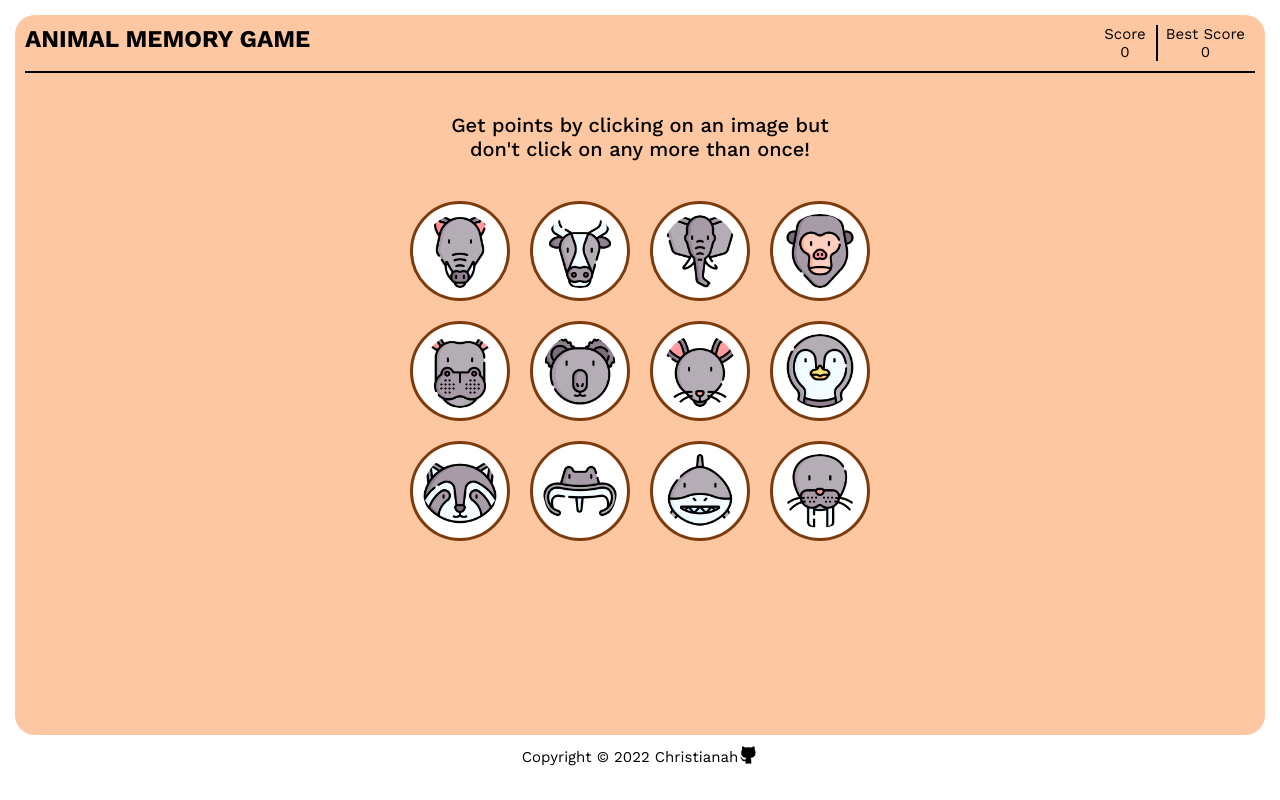
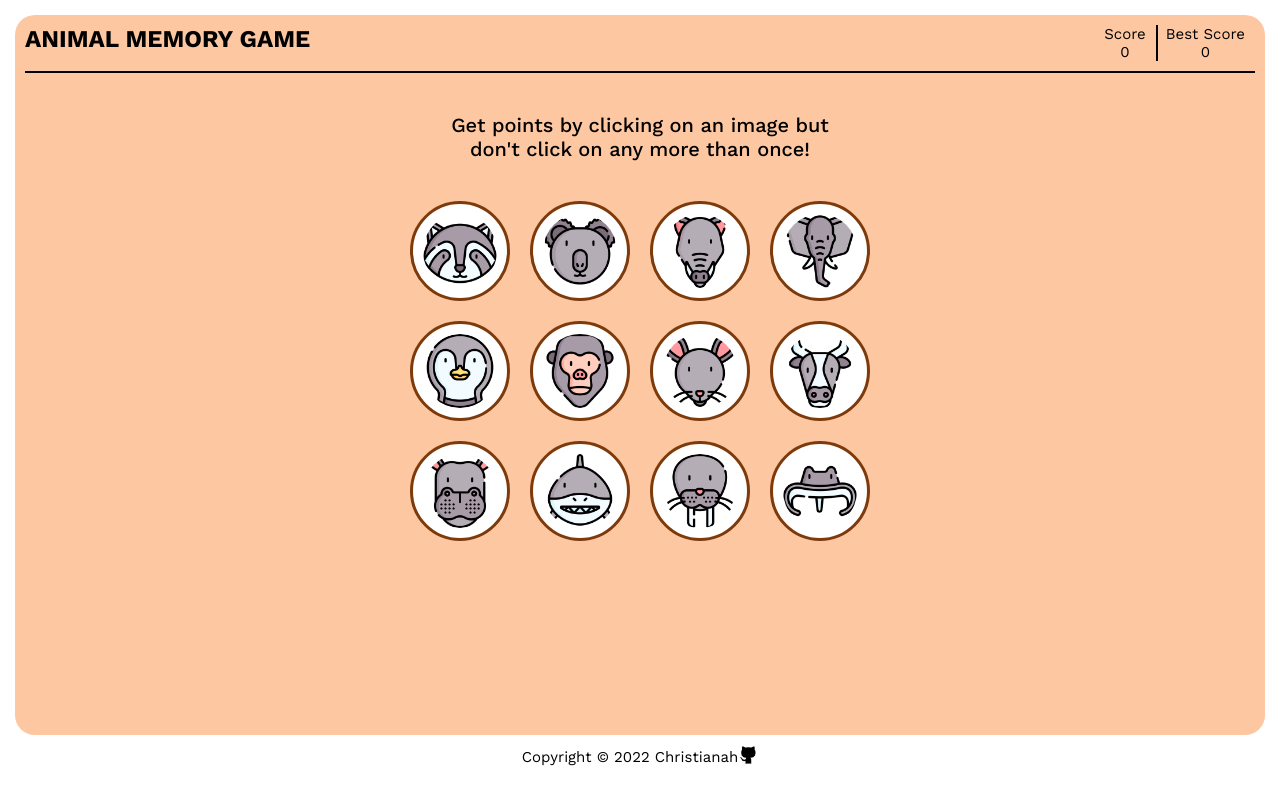
Before and after one commit to Chris1-web/memory-card, a React (Create React App) app: page / in a window 1280 px wide. Built offline with nearby package versions, Linux system fonts and the light colour scheme.

Commit message:
create randomizer function

```diff
--- a/src/App.css
+++ b/src/App.css
@@ -81,6 +81,11 @@ body {
   cursor: pointer;
 }
 
+.cards img:hover {
+  border: 0.4rem solid #7d3a0b;
+  box-shadow: 2px 2px 2px 2px #7d3a0b;
+}
+
 footer {
   display: flex;
   justify-content: center;
--- a/src/App.js
+++ b/src/App.js
@@ -15,6 +15,8 @@ import ray from "./images/ray.png";
 import shark from "./images/shark.png";
 import walrus from "./images/walrus.png";
 import { useState } from "react";
+import { useEffect } from "react";
+import Randomizer from "./components/Randomizer";
 
 function App() {
   const [originalImages, setOriginalImages] = useState([
@@ -32,6 +34,22 @@ function App() {
     walrus,
   ]);
   const [score, setScore] = useState(0);
+
+  // on component mount, shuffle originalImages Array
+  useEffect(() => {
+    const randomizedImages = Randomizer(originalImages);
+    setOriginalImages([...randomizedImages]);
+  }, []);
+
+  // considering changing the dependency to original images
+  useEffect(() => {
+    document.querySelector(".cards").addEventListener("click", (e) => {
+      setScore(score + 1);
+      const randomizedImages = Randomizer(originalImages);
+      setOriginalImages([...randomizedImages]);
+    });
+  }, [score]);
+
   return (
     <div className="container">
       <Navigation score={score} />
--- a/src/components/Card.js
+++ b/src/components/Card.js
@@ -1,5 +1,11 @@
 function Card(props) {
-  return <img src={props.src} alt={props.alt} />;
+  return (
+    <img
+      src={props.src}
+      alt={props.alt}
+      data-index-number={props.dataindexnumber}
+    />
+  );
 }
 
 export default Card;
--- a/src/components/Cards.js
+++ b/src/components/Cards.js
@@ -4,7 +4,7 @@ function Cards(props) {
   return (
     <div className="cards">
       {props.originalImages.map((image, i) => {
-        return <Card src={image} alt="animal" key={i} />;
+        return <Card src={image} alt="animal" key={i} dataindexnumber={i} />;
       })}
     </div>
   );
--- /dev/null
+++ b/src/components/Randomizer.js
@@ -0,0 +1,11 @@
+function Randomizer(originalImages) {
+  const randomImages = [];
+  do {
+    const randomNumber = Math.floor(Math.random() * originalImages.length);
+    !randomImages.includes(originalImages[randomNumber]) &&
+      randomImages.push(originalImages[randomNumber]);
+  } while (randomImages.length < 12);
+  return randomImages;
+}
+
+export default Randomizer;
```
